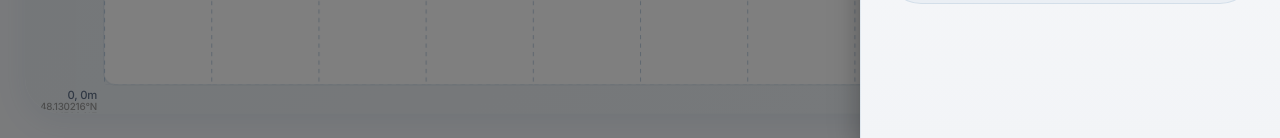
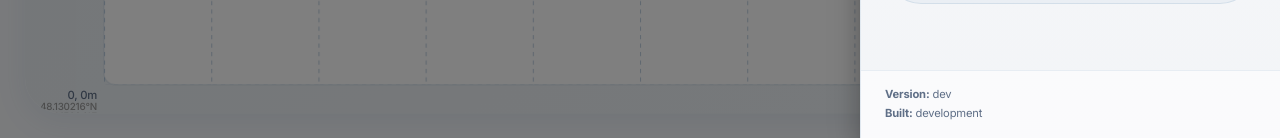
Before and after one commit to Cavea-GmbH/demo-ui, a React (Vite) app: page / in a window 1280 px wide. Both pictures are taken after a click on the button 1248 px from the left and 36 px from the top of the page. Shown: the part 662-800 px from the top of the page. Built offline with nearby package versions, Linux system fonts and the light colour scheme; no server answers.

Commit message:
added version info

```diff
--- a/src/components/Sidebar/Sidebar.tsx
+++ b/src/components/Sidebar/Sidebar.tsx
@@ -187,6 +187,41 @@ export default function Sidebar({
             </Box>
           )}
         </Box>
+
+        {/* Version and Build Information Footer */}
+        <Box
+          sx={{
+            borderTop: '1px solid',
+            borderColor: 'divider',
+            px: 3,
+            py: 2,
+            bgcolor: 'rgba(255, 255, 255, 0.6)',
+          }}
+        >
+          <Typography
+            variant="caption"
+            sx={{
+              display: 'block',
+              color: 'text.secondary',
+              fontSize: '0.7rem',
+              lineHeight: 1.4,
+              mb: 0.5,
+            }}
+          >
+            <strong>Version:</strong> {import.meta.env.VITE_BUILD_NUMBER || 'dev'}
+          </Typography>
+          <Typography
+            variant="caption"
+            sx={{
+              display: 'block',
+              color: 'text.secondary',
+              fontSize: '0.7rem',
+              lineHeight: 1.4,
+            }}
+          >
+            <strong>Built:</strong> {import.meta.env.VITE_BUILD_TIME ? new Date(import.meta.env.VITE_BUILD_TIME).toLocaleString() : 'development'}
+          </Typography>
+        </Box>
       </Box>
     </Drawer>
   );
```
Also changed, not shown: src/vite-env.d.ts (+9 -0 lines).
